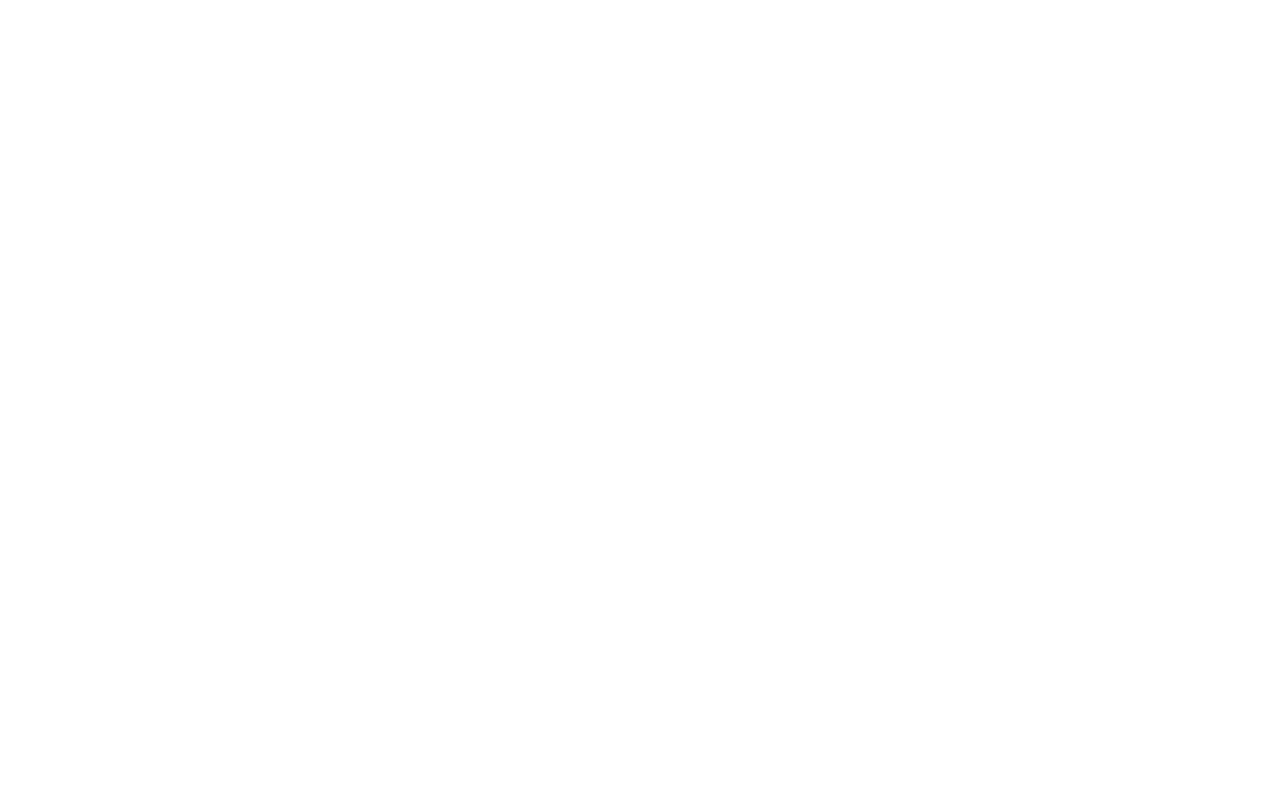
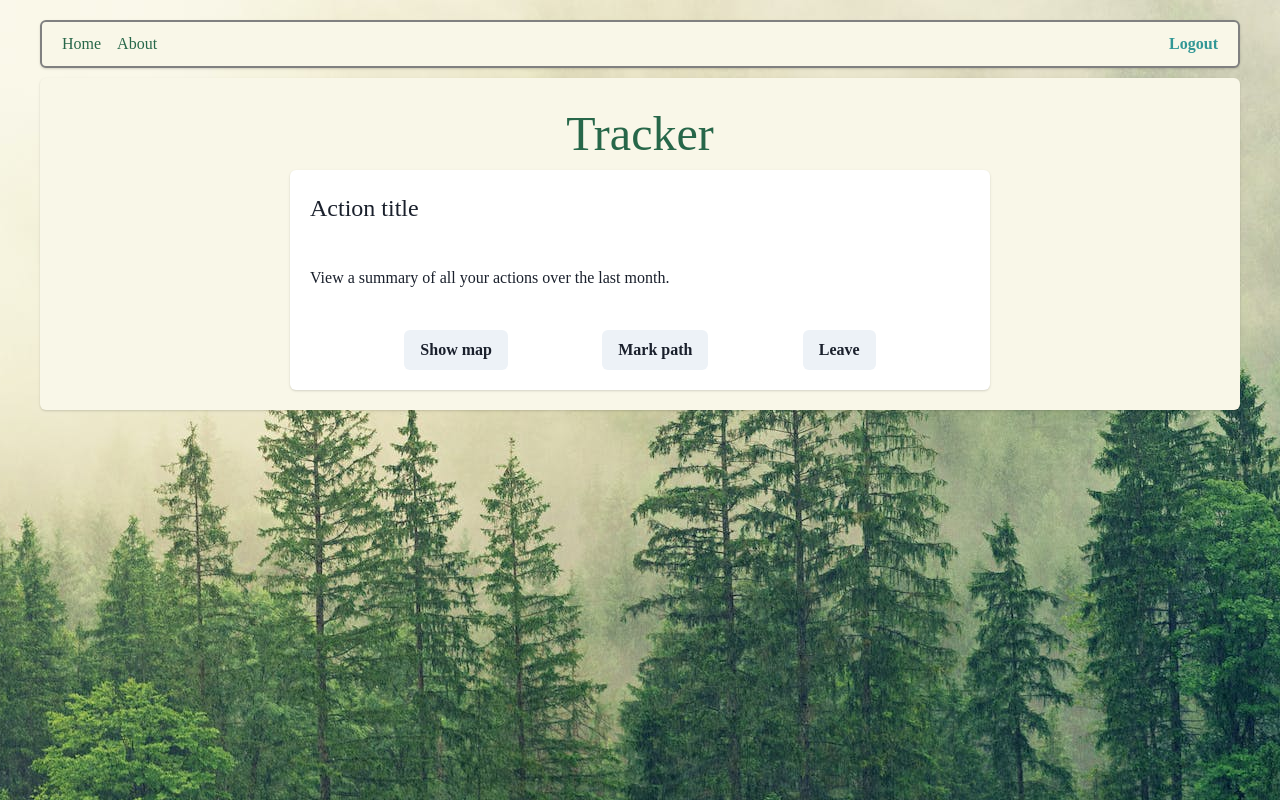
Before and after one commit to GabrielaOroz/lovciNa, a React (Vite) app in the folder IzvorniKod/frontend/: page /start in a window 1280 px wide. Before the commit this address had no page. Built offline with nearby package versions, Linux system fonts and the light colour scheme.

Commit message:
Dodana pocetna stranica za tragaca

```diff
--- a/IzvorniKod/frontend/src/App.jsx
+++ b/IzvorniKod/frontend/src/App.jsx
@@ -6,6 +6,7 @@
 import Confirm from './components/pages/Confirm';
 import Admin from './components/pages/Admin';
 import ListOfUsers from './components/pages/ListOfUsers';
+import Start from './components/pages/Start';
 import Fonts from './styles/Fonts';
 import theme from './styles/theme';
 
@@ -21,6 +22,7 @@
           <Route path="/confirm" element={<Confirm />} />
           <Route path="/admin" element={<Admin />} />
           <Route path="/admin-listOfUsers" element={<ListOfUsers />} />
+          <Route path="/start" element={<Start />} />
 
         </Routes>
       </BrowserRouter>
--- /dev/null
+++ b/IzvorniKod/frontend/src/components/MainBase.jsx
@@ -0,0 +1,49 @@
+import { Box, Card, Breadcrumb, BreadcrumbItem, BreadcrumbLink, Flex, Button } from "@chakra-ui/react";
+import { Link } from "react-router-dom";
+
+export default function MainBase({children}) {
+    return (
+        <Box
+            bgImage="url(/forest.jpg)"
+            bgPosition="center"
+            minH="100vh"
+            display="flex"
+            flexDirection="column"
+            //justifyContent="space-between"
+            padding="20px"
+        >
+            <Card
+                background="#f9f7e8"
+                w={{base: "400px", md: "800px", lg: "1200px"}}
+                alignSelf="center"
+                padding="10px"
+                paddingLeft="20px"
+                paddingRight="20px"
+                border="2px solid gray">
+                <Flex justifyContent="space-between">
+                    <Breadcrumb separator=" " color="green.700">
+                        <BreadcrumbItem>
+                            <BreadcrumbLink href='/start'>Home</BreadcrumbLink>
+                        </BreadcrumbItem>
+
+                        <BreadcrumbItem>
+                            <BreadcrumbLink href='/'>About</BreadcrumbLink>
+                        </BreadcrumbItem>
+                    </Breadcrumb>
+                    <Button colorScheme='teal' variant='link'>
+                        <Link to="/login">Logout</Link>
+                    </Button>
+                </Flex>
+            </Card>
+            <Card
+                background="#f9f7e8"
+                w={{base: "400px", md: "800px", lg: "1200px"}}
+                alignSelf="center"
+                margin="10px"
+                padding="20px">
+                {children}
+            </Card>
+
+        </Box>
+    )
+}
--- a/IzvorniKod/frontend/src/components/pages/Login.jsx
+++ b/IzvorniKod/frontend/src/components/pages/Login.jsx
@@ -2,7 +2,7 @@
 import Base from '../Base';
 import FormCard from '../FormCard';
 import { useState } from "react";
-import { Link } from "react-router-dom";
+import { Link, useNavigate } from "react-router-dom";
 import { GiDeerHead } from "react-icons/gi"
 
 export default function Login() {
@@ -13,6 +13,8 @@
   const [password, setPassword] = useState('');
   const [missingFieldsError, setMissingFieldsError] = useState('');
   const [loginError, setLoginError] = useState('');
+
+  const navigate = useNavigate()
 
   const handleSubmit = () => {
     const formData = new FormData();
@@ -25,6 +27,7 @@
       return;
 
     } else {
+      navigate("/start");
       fetch('http://localhost:8000', {
       method: 'POST',
       body: formData,
--- /dev/null
+++ b/IzvorniKod/frontend/src/components/pages/Start.jsx
@@ -0,0 +1,33 @@
+import {Text, Card, CardHeader, CardBody, CardFooter, Heading, Button, Flex} from "@chakra-ui/react"
+import MainBase from "../MainBase"
+
+export default function Start(){
+    return(
+        <MainBase>
+            <Text
+                color="green.700"
+                fontSize={{base: "2xl", md: "4xl", lg: "5xl"}}
+                fontFamily="Century Gothic"
+                alignSelf="center">Tracker</Text>
+            {/* <Text
+                fontSize={{base: "1xl", md: "2xl", lg: "3xl"}}
+                color="teal">
+                    Action
+            </Text> */}
+
+            <Card w={{base: "300px", md: "450px", lg: "700px"}} alignSelf="center">
+                <CardHeader>
+                <Text fontSize="1.5rem">Action title</Text>
+                </CardHeader>
+                <CardBody>
+                <Text>View a summary of all your actions over the last month.</Text>
+                </CardBody>
+                <CardFooter display="flex" justifyContent="space-evenly" >
+                    <Button>Show map</Button>
+                    <Button>Mark path</Button>
+                    <Button>Leave</Button>
+                </CardFooter>
+            </Card>
+        </MainBase>
+    )
+}
```
